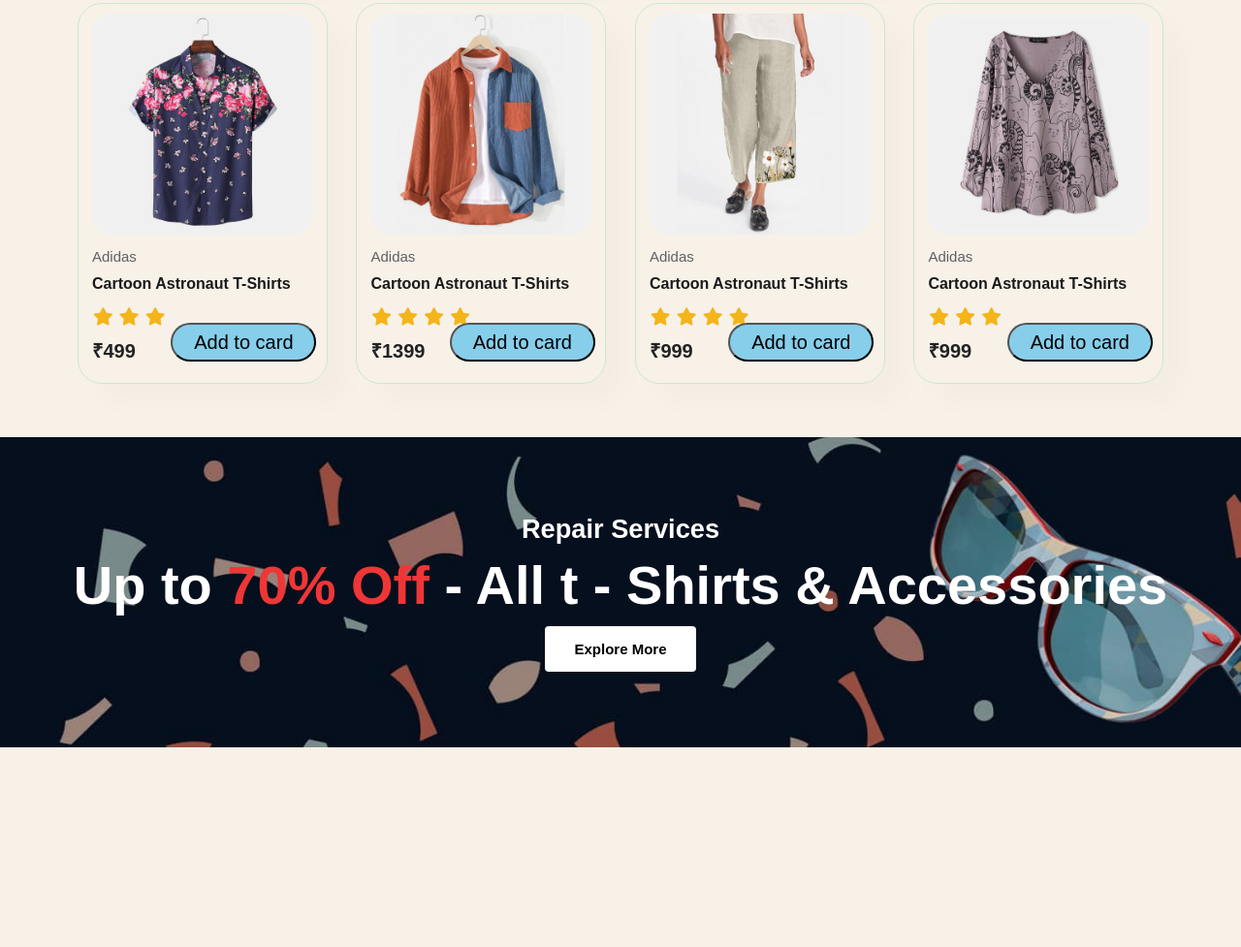
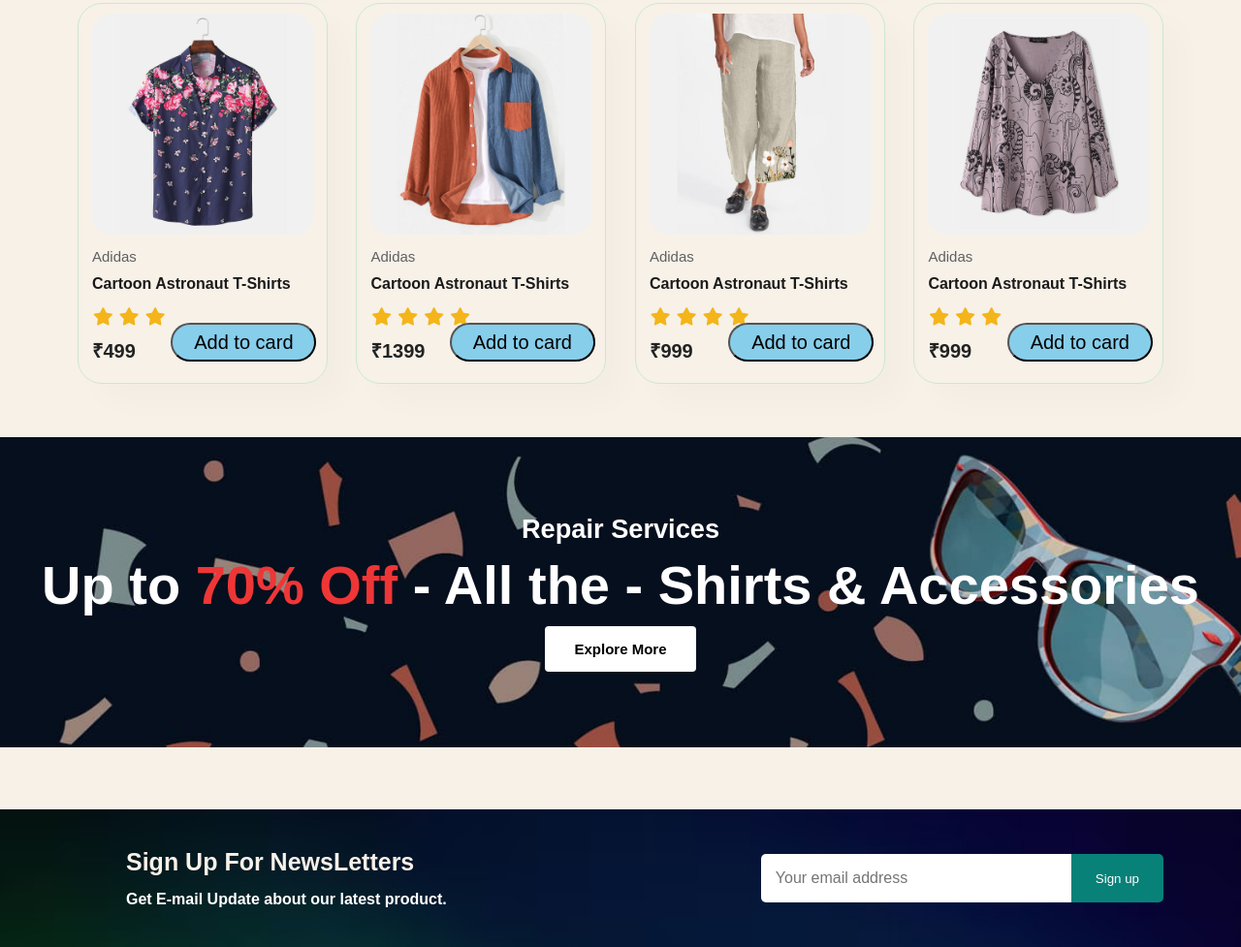
Before and after one commit to Shivam-mourya-2007/Ecommerce-Web-application, a plain HTML site: page index.html in a window 1280 px wide. Shown: the part 1737-2714 px from the top of the page at 97% size. Before the commit the page ends 2508 px from the top, so only its background shows below. Drawn offline with Linux system fonts and the light colour scheme.

Commit message:
Add an sign up banner

```diff
--- a/index.html
+++ b/index.html
@@ -259,9 +259,19 @@
 
     <div class="banner" class="space">
         <h4>Repair Services </h4>
-        <h2>Up to <span>70% Off</span> - All t - Shirts & Accessories</h2>
+        <h2>Up to <span>70% Off</span> - All the - Shirts & Accessories</h2>
         <button class="explore">Explore More</button>
     </div>
 
+    <section class="newletter" class="section-p1" class="space">
+        <div class="newstext">
+            <h4>Sign Up For NewsLetters</h4>
+            <p>Get E-mail Update about our latest product. </p>
+        </div>
+        <div class="form">
+            <input type="text" placeholder="Your email address">
+            <button >Sign up</button>
+        </div>
+    </section>
 </body>
 </html>
--- a/style.css
+++ b/style.css
@@ -368,3 +368,64 @@ html, body {
     background-color: #465b52;
     color: #fff;
 }
+
+.newstext h4{
+    font-size: 25px;
+    color: #F7F1E8;
+    font-weight: 700;
+
+}
+
+.newstext p{
+    font-size: 1rem;
+    color: #fff;
+    font-weight: 600;
+    padding-top: 15px;
+}
+
+.newletter{
+    display: flex;
+    justify-content: space-between;
+    align-items: center;
+    padding: 40px 80px;
+    background-image: url("assests/banner/sign\ up.avif");
+    background-repeat: no-repeat;
+    background-size: cover;
+    background-position: top;
+    margin-top: 5%;
+}
+
+.newstext{
+    margin: 0 50px;
+}
+
+.form{
+    display: flex;
+    align-items: center;
+}
+
+.form input{
+    height: 50px;
+    width: 320px;
+    padding: 0 15px;
+    border: none;
+    outline: none;
+    font-size: 16px;
+}
+
+.form button{
+    height: 50px;
+    padding: 0 25px;
+    background: #088178;
+    color: #fff;
+    border: none;
+    cursor: pointer;
+}
+
+.form input{
+    border-radius: 5px 0 0 5px;
+}
+
+.form button{
+    border-radius: 0 5px 5px 0;
+}
```
Also changed, not shown: assests/banner/b14.png (added), assests/banner/sign up.avif (added).
